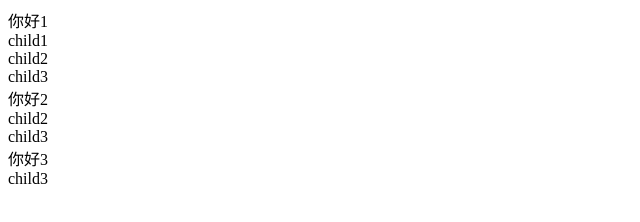
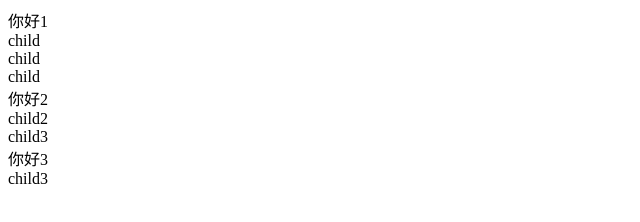
Before and after one commit to wuyi980825/-jQuery, a plain HTML site: page dist/index.html in a window 1280 px wide. Shown: the full height of the page, 0-640 px from the left. Drawn offline with Linux system fonts and the light colour scheme.

Commit message:
手写jQuery

```diff
--- a/dist/index.html
+++ b/dist/index.html
@@ -9,9 +9,9 @@
 <body>
     <div class="test1">
         你好1
-        <div class="child">child1</div>
-        <div class="child">child2</div>
-        <div class="child">child3</div>
+        <div class="child">child</div>
+        <div class="child">child</div>
+        <div class="child">child</div>
     </div>
     <div class="test2">
         你好2
```
Also changed, not shown: src/index.html (+3 -3 lines).
